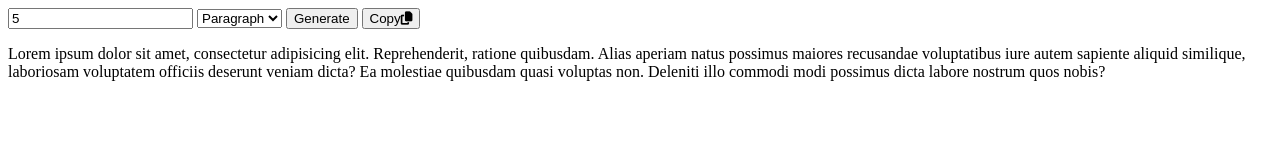
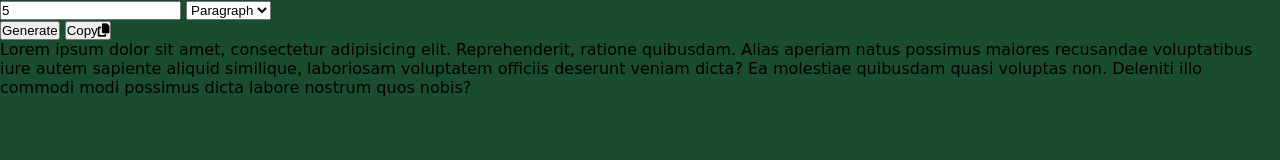
Before and after one commit to NoorFatima-developer/Random-Paragraph-Generator, a plain HTML site: page index.html in a window 1280 px wide. Drawn offline with Linux system fonts and the light colour scheme.

Commit message:
code is added

```diff
--- a/index.html
+++ b/index.html
@@ -3,6 +3,7 @@
     <meta charset="UTF-8" />
     <meta name="viewport" content="width=device-width, initial-scale=1.0" />
     <title>Random Paragraph Generator</title>
+    <link rel="stylesheet" href="style.css">
     <script
       src="https://kit.fontawesome.com/59af6d82c4.js"
       crossorigin="anonymous"
@@ -12,15 +13,28 @@
     <div class="container">
       <form action="#">
         <div class="header">
-          <input type="number" name="" id="num-input" value="5" class="value" />
+          <!-- left part -->
+          <div class="left">
+            <input
+              type="number"
+              name=""
+              id="num-input"
+              value="5"
+              class="value"
+            />
             <select id="opt-input" class="value">
               <option value="paras">Paragraph</option>
               <option value="sentences">Sentences</option>
             </select>
+          </div>
+
+          <!-- right part -->
+          <div class="right">
             <button class="btn" id="gen-btn">Generate</button>
             <button class="btn" id="copy-btn">
               <span>Copy</span><i class="fa-solid fa-copy"></i>
             </button>
+          </div>
         </div>
       </form>
 
--- a/style.css
+++ b/style.css
@@ -0,0 +1,12 @@
+* {
+    padding: 0;
+    margin: 0;
+    box-sizing: border-box;
+}
+
+body {
+    font-family: cursive;
+    background-color: #1a4d2e;
+    height: 100vh;
+    width: 100%;
+}
```
Lines whose indentation alone changed are shown as unchanged.
